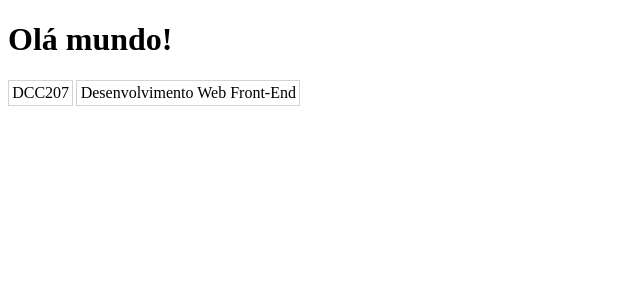
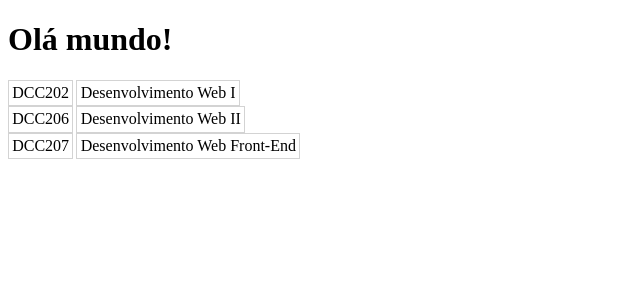
Before and after one commit to ufjf-dcc207/ufjf-dcc207-2024-3-a-atv01-ianfefe, a React (Vite) app: page / in a window 1280 px wide. Shown: the top 300 px of the page, without its empty margins (0-640 px from the left). Built offline with nearby package versions, Linux system fonts and the light colour scheme.

Commit message:
adiciona disciplinas

```diff
--- a/src/App.tsx
+++ b/src/App.tsx
@@ -4,6 +4,8 @@ export default function App() {
   return (
     <>
       <h1>Olá mundo!</h1>
+      <Disciplina codigo="DCC202" nome="Desenvolvimento Web I"/>
+      <Disciplina codigo="DCC206" nome="Desenvolvimento Web II"/>
       <Disciplina codigo="DCC207" nome="Desenvolvimento Web Front-End"/>
     </>
   );
```
